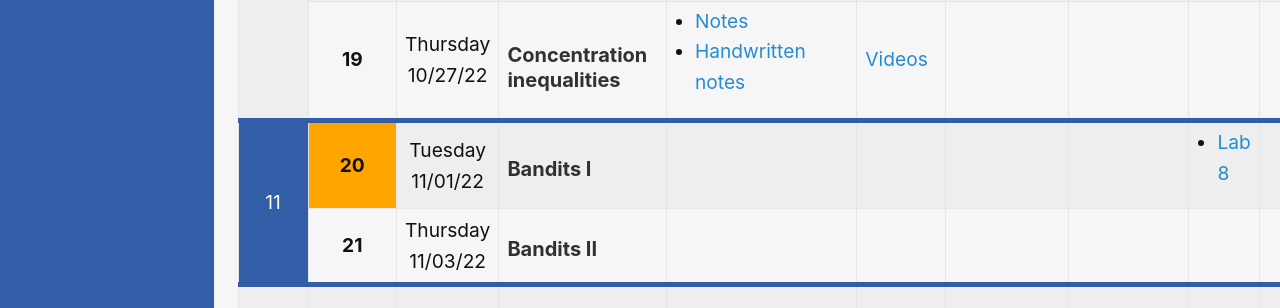
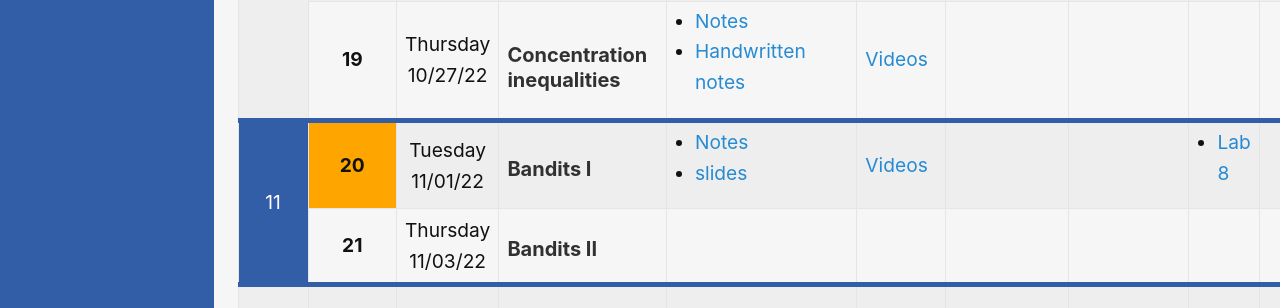
Before and after one commit to ds-102/fa22, a Jekyll site: the page built from index.md, in a window 1280 px wide. Shown: the part 4669-4977 px from the top of the page. Built offline with Jekyll 4.4.1, drawn with Linux system fonts in a browser that asks for light colours.

Commit message:
add lec19

```diff
--- a/_data/lectures.yml
+++ b/_data/lectures.yml
@@ -216,6 +216,10 @@
   topic: Bandits I
   lab: |
     - [Lab 8](http://data102.datahub.berkeley.edu/hub/user-redirect/git-sync?repo=https://github.com/ds-102/fa22&subPath=labs/lab08/)
+  video: https://www.youtube.com/watch?v=9kA6kGfRA2A&list=PLSEfoRJ1f3UOvvRl51lPbBma0fgiM-ovZ
+  slides: |
+    - [Notes](http://data102.datahub.berkeley.edu/hub/user-redirect/git-sync?repo=https://github.com/ds-102/fa22&subPath=lecture/lecture18/concentration.ipynb)
+    - [slides](https://docs.google.com/presentation/d/1mpzP3o9LU65GErF1szTZKx0-suhIjN09w00cN4cl1MY/edit?usp=sharing)
 
 - date: Thursday 11/03/22
   topic: Bandits II
```
